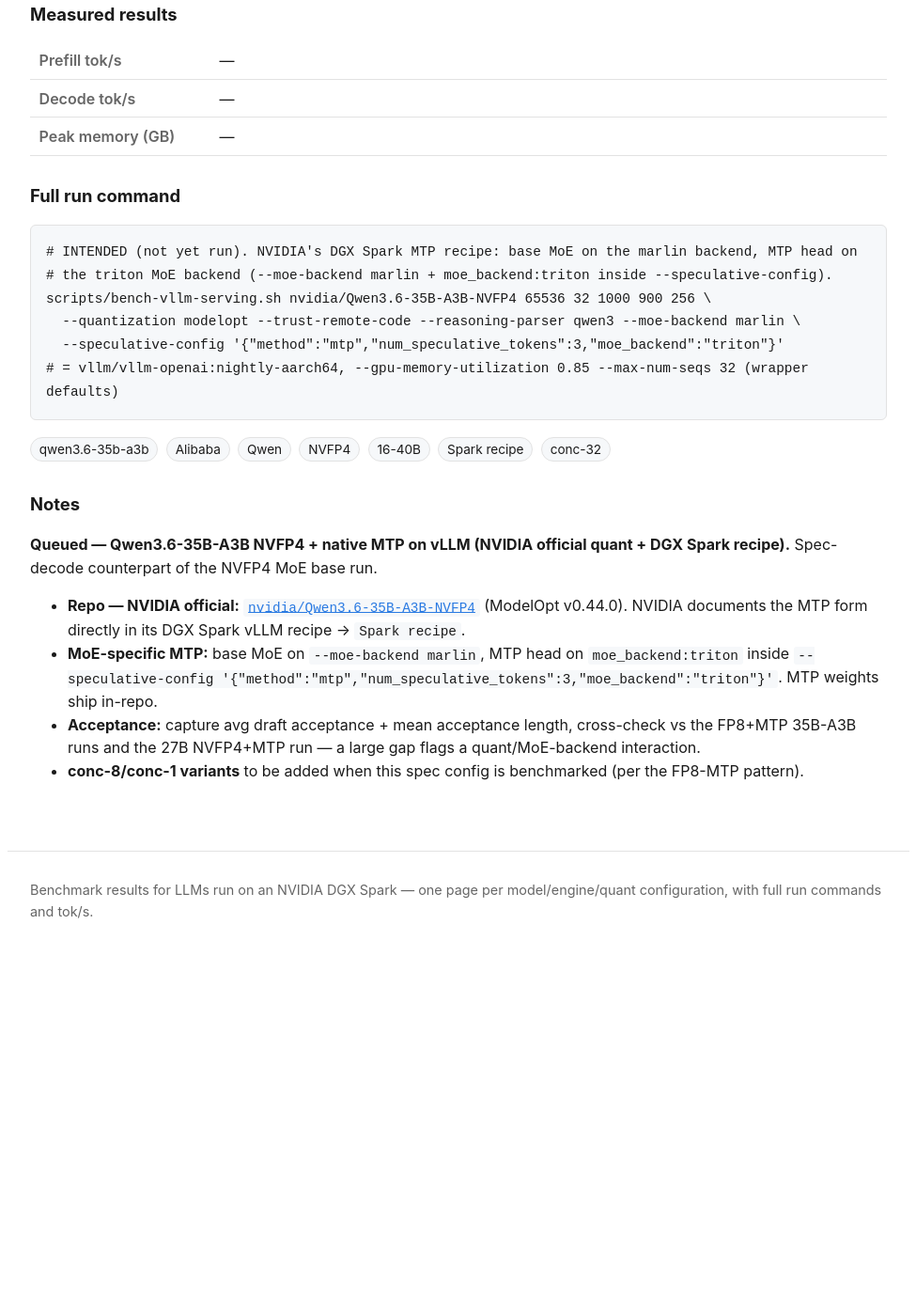
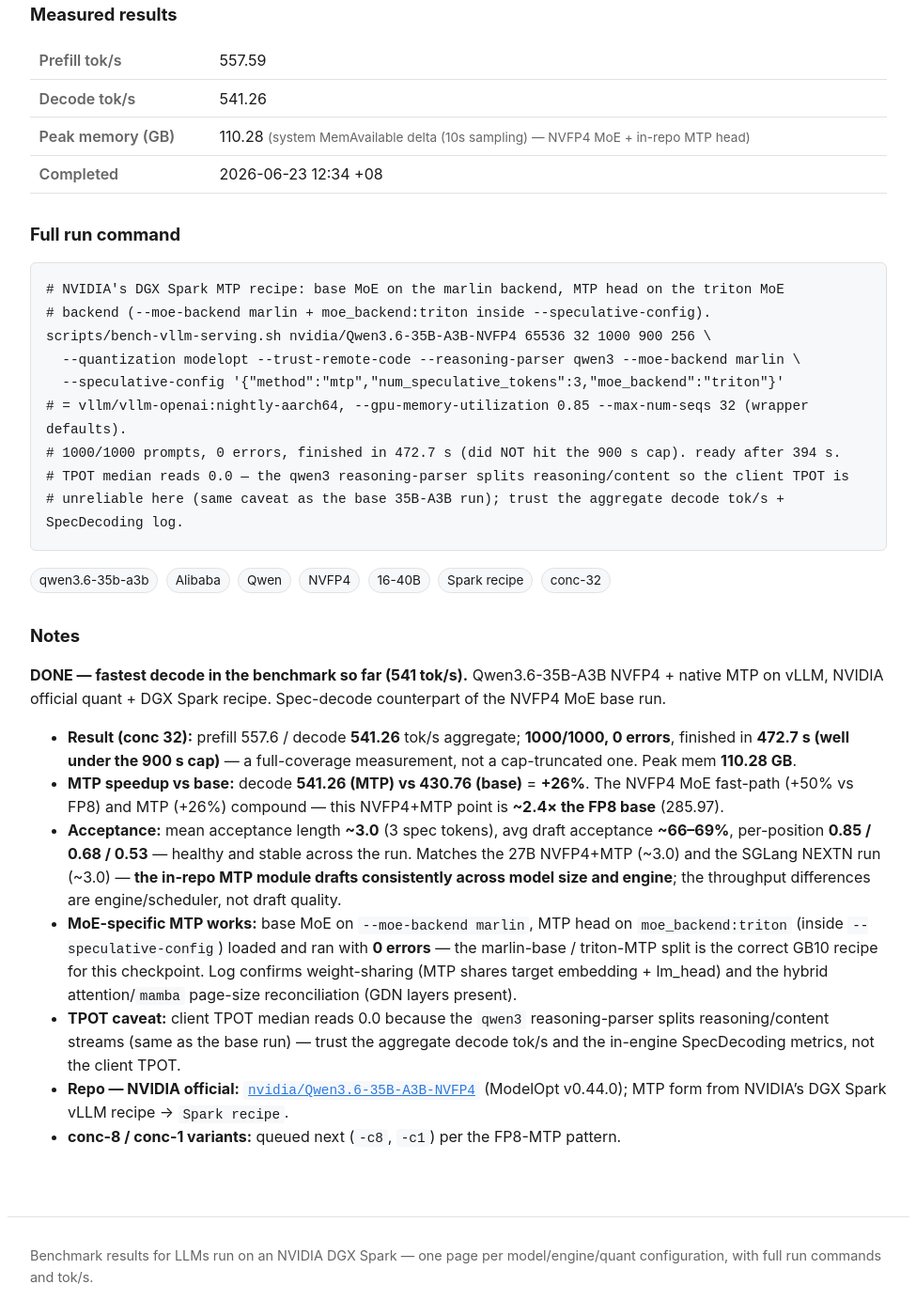
Before and after one commit to yjsoon/autobench, a Jekyll site: the page built from _configs/qwen3-6-35b-a3b-nvfp4-vllm-mtp.md, in a window 1280 px wide and 1400 px high, scrolled down 763 px. Shown: the whole window at 94% size, without its empty margins (152-1127 px from the left). Built offline with Jekyll 4.4.1, drawn with Linux system fonts in a browser that asks for light colours; before the commit the page ends 1806 px from its top, so only the background shows below that; some of the changed text lies outside the part shown.

Commit message:
Bench: Qwen3.6-35B-A3B vLLM NVFP4+MTP conc-32 — decode 541 tok/s (fastest yet, +26% vs base)
Full 1000/1000 (no cap), accept-len ~3.0 / ~66-69%, mem 110GB. NVIDIA Spark recipe
(marlin base MoE + triton MTP head) works cleanly. NVFP4 (+50% vs FP8) and MTP (+26%)
compound to ~2.4x the FP8 base. Adds conc-8/conc-1 variant stubs (c8 run in progress).

Co-Authored-By: Claude Opus 4.8 <noreply@anthropic.com>
Claude-Session: https://claude.ai/code/session_01B9a7mhJxZceLtkYS7wKerp

```diff
--- a/_configs/qwen3-6-35b-a3b-nvfp4-vllm-mtp.md
+++ b/_configs/qwen3-6-35b-a3b-nvfp4-vllm-mtp.md
@@ -15,31 +15,46 @@ modalities: [text, image, video]
 mm_served: false
 concurrency: 32
 tags: [qwen3.6-35b-a3b, Alibaba, Qwen, NVFP4, 16-40B, Spark recipe, conc-32]
-status: pending
-prefill_toks:
-decode_toks:
-mem_gb:
-mem_source:
-spec_acceptance:                 # capture avg draft acceptance + mean acceptance length; cross-check vs FP8+MTP
-completed_at:
-engine_image: vllm/vllm-openai:nightly-aarch64
+status: done
+prefill_toks: 557.59
+decode_toks: 541.26
+mem_gb: 110.28
+mem_source: system MemAvailable delta (10s sampling) — NVFP4 MoE + in-repo MTP head
+spec_acceptance: mean acceptance length ~3.0 · avg draft acceptance ~66–69% · per-position 0.85/0.68/0.53 (3 spec tokens)
+measured_on: 2026-06-23
+completed_at: 2026-06-23 12:34 +08
+engine_image: vllm/vllm-openai:nightly-aarch64@sha256:68e23ddd982ad5642e21354c2242a3a86d31a3ea83f5937e5c3867942dc6595b
 run_command: |
-  # INTENDED (not yet run). NVIDIA's DGX Spark MTP recipe: base MoE on the marlin backend, MTP head on
-  # the triton MoE backend (--moe-backend marlin + moe_backend:triton inside --speculative-config).
+  # NVIDIA's DGX Spark MTP recipe: base MoE on the marlin backend, MTP head on the triton MoE
+  # backend (--moe-backend marlin + moe_backend:triton inside --speculative-config).
   scripts/bench-vllm-serving.sh nvidia/Qwen3.6-35B-A3B-NVFP4 65536 32 1000 900 256 \
     --quantization modelopt --trust-remote-code --reasoning-parser qwen3 --moe-backend marlin \
     --speculative-config '{"method":"mtp","num_speculative_tokens":3,"moe_backend":"triton"}'
-  # = vllm/vllm-openai:nightly-aarch64, --gpu-memory-utilization 0.85 --max-num-seqs 32 (wrapper defaults)
+  # = vllm/vllm-openai:nightly-aarch64, --gpu-memory-utilization 0.85 --max-num-seqs 32 (wrapper defaults).
+  # 1000/1000 prompts, 0 errors, finished in 472.7 s (did NOT hit the 900 s cap). ready after 394 s.
+  # TPOT median reads 0.0 — the qwen3 reasoning-parser splits reasoning/content so the client TPOT is
+  # unreliable here (same caveat as the base 35B-A3B run); trust the aggregate decode tok/s + SpecDecoding log.
 ---
 
-**Queued — Qwen3.6-35B-A3B NVFP4 + native MTP on vLLM (NVIDIA official quant + DGX Spark recipe).**
-Spec-decode counterpart of the NVFP4 MoE base run.
+**DONE — fastest decode in the benchmark so far (541 tok/s).** Qwen3.6-35B-A3B NVFP4 + native MTP on
+vLLM, NVIDIA official quant + DGX Spark recipe. Spec-decode counterpart of the NVFP4 MoE base run.
 
+- **Result (conc 32):** prefill 557.6 / decode **541.26** tok/s aggregate; **1000/1000, 0 errors**,
+  finished in **472.7 s (well under the 900 s cap)** — a full-coverage measurement, not a cap-truncated
+  one. Peak mem **110.28 GB**.
+- **MTP speedup vs base:** decode **541.26 (MTP) vs 430.76 (base)** = **+26%**. The NVFP4 MoE fast-path
+  (+50% vs FP8) and MTP (+26%) compound — this NVFP4+MTP point is **~2.4× the FP8 base** (285.97).
+- **Acceptance:** mean acceptance length **~3.0** (3 spec tokens), avg draft acceptance **~66–69%**,
+  per-position **0.85 / 0.68 / 0.53** — healthy and stable across the run. Matches the 27B NVFP4+MTP
+  (~3.0) and the SGLang NEXTN run (~3.0) — **the in-repo MTP module drafts consistently across model size
+  and engine**; the throughput differences are engine/scheduler, not draft quality.
+- **MoE-specific MTP works:** base MoE on `--moe-backend marlin`, MTP head on `moe_backend:triton` (inside
+  `--speculative-config`) loaded and ran with **0 errors** — the marlin-base / triton-MTP split is the
+  correct GB10 recipe for this checkpoint. Log confirms weight-sharing (MTP shares target embedding +
+  lm_head) and the hybrid attention/`mamba` page-size reconciliation (GDN layers present).
+- **TPOT caveat:** client TPOT median reads 0.0 because the `qwen3` reasoning-parser splits
+  reasoning/content streams (same as the base run) — trust the aggregate decode tok/s and the in-engine
+  SpecDecoding metrics, not the client TPOT.
 - **Repo — NVIDIA official:** [`nvidia/Qwen3.6-35B-A3B-NVFP4`](https://huggingface.co/nvidia/Qwen3.6-35B-A3B-NVFP4)
-  (ModelOpt v0.44.0). NVIDIA documents the MTP form directly in its DGX Spark vLLM recipe → `Spark recipe`.
-- **MoE-specific MTP:** base MoE on `--moe-backend marlin`, MTP head on `moe_backend:triton` inside
-  `--speculative-config '{"method":"mtp","num_speculative_tokens":3,"moe_backend":"triton"}'`. MTP weights
-  ship in-repo.
-- **Acceptance:** capture avg draft acceptance + mean acceptance length, cross-check vs the FP8+MTP 35B-A3B
-  runs and the 27B NVFP4+MTP run — a large gap flags a quant/MoE-backend interaction.
-- **conc-8/conc-1 variants** to be added when this spec config is benchmarked (per the FP8-MTP pattern).
+  (ModelOpt v0.44.0); MTP form from NVIDIA's DGX Spark vLLM recipe → `Spark recipe`.
+- **conc-8 / conc-1 variants:** queued next (`-c8`, `-c1`) per the FP8-MTP pattern.
```
Also changed, not shown: _configs/qwen3-6-35b-a3b-nvfp4-vllm-mtp-c1.md (added, +40 -0 lines), _configs/qwen3-6-35b-a3b-nvfp4-vllm-mtp-c8.md (added, +40 -0 lines).
